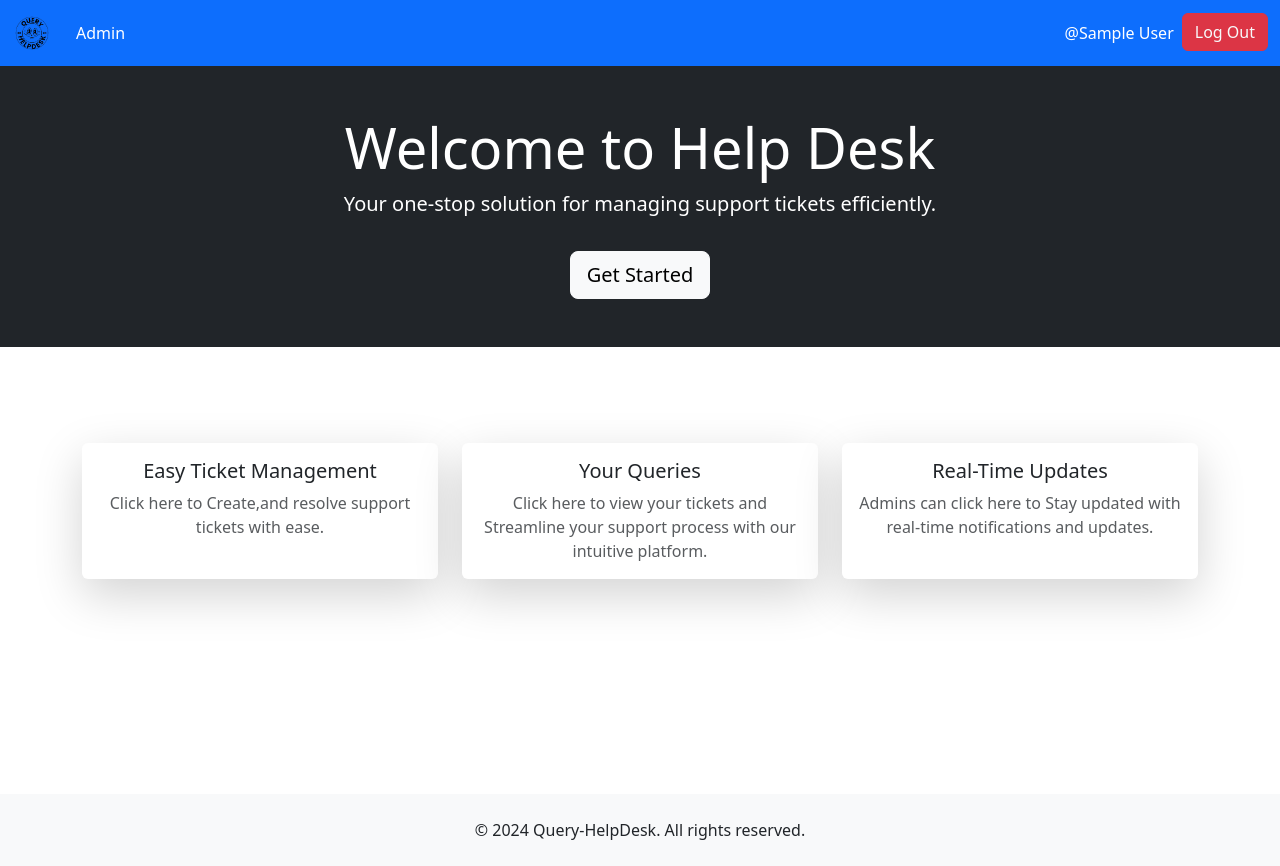
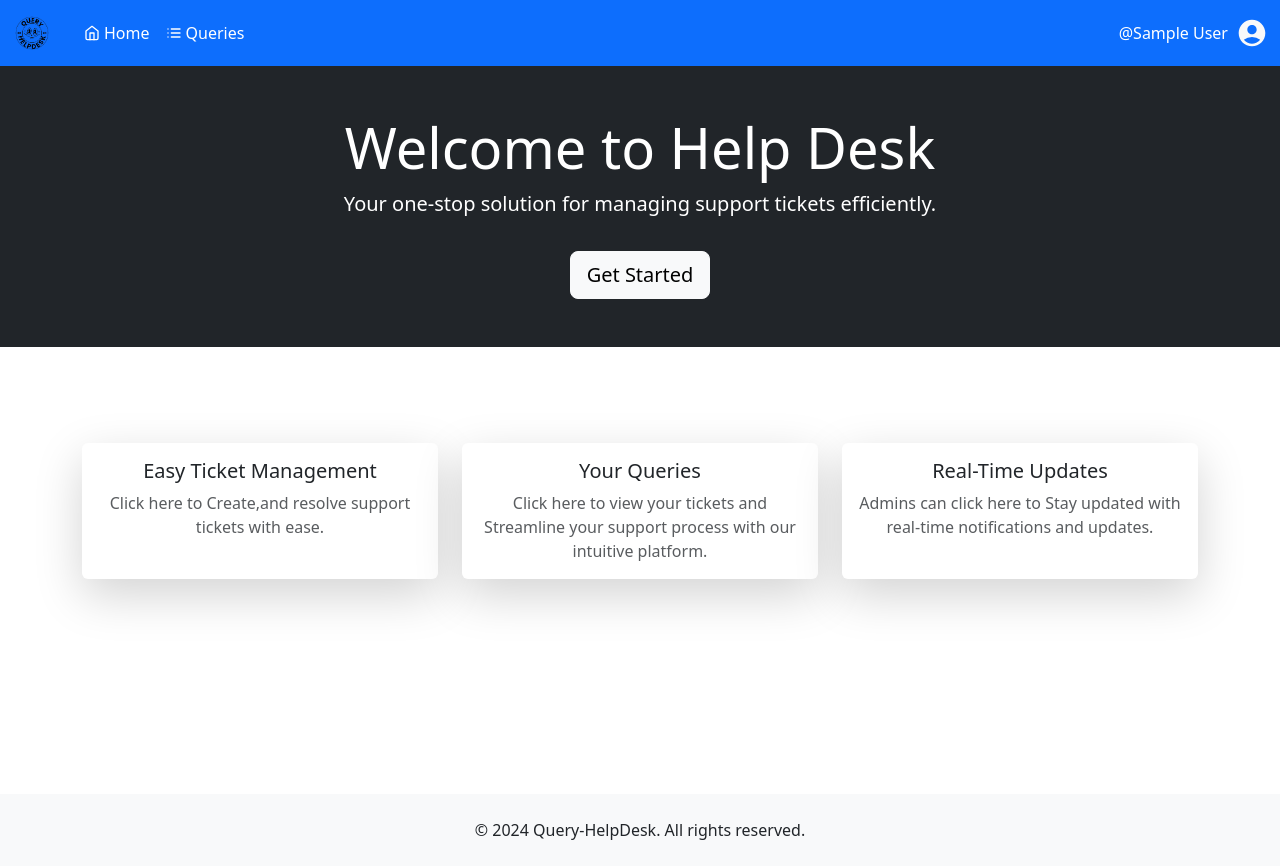
Before and after one commit to syedomar1/queryhelpdesk-frontend, a React (Create React App) app: page / in a window 1280 px wide. Built offline with nearby package versions, Linux system fonts and the light colour scheme; sample sign-in values are in the browser's storage.

Commit message:
Updated Navbar

```diff
--- a/src/components/Navbar.js
+++ b/src/components/Navbar.js
@@ -1,21 +1,26 @@
-import React, {useContext} from "react";
+import React, { useState, useContext } from "react";
 import { Link, useNavigate } from "react-router-dom";
 import { AuthContext } from "./AuthContext";
+import { FiLogIn, FiHome, FiFilePlus, FiList, FiCheckSquare } from "react-icons/fi";
+import { MdAccountCircle } from "react-icons/md";
+import "bootstrap/dist/css/bootstrap.min.css";
 
 export default function Navbar() {
+  const [dropdown, setDropdown] = useState(false);
   const { isAuthenticated, userRole, userName, logout } = useContext(AuthContext);
   const navigate = useNavigate();
 
   const handleLogout = () => {
     logout();
-    navigate("/");
+    navigate("/login");
   };
+
   return (
-    <div>
+    <>
       <nav className="navbar navbar-expand-lg navbar-dark bg-primary">
         <div className="container-fluid">
-        <Link className="navbar-brand" to="/">
-          <img src="/logo.png" alt="Logo" height={40} />
+          <Link className="navbar-brand d-flex align-items-center" to="/">
+            <img src="/logo.png" alt="Logo" height={40} className="me-2" />
           </Link>
           <button
             className="navbar-toggler"
@@ -30,19 +35,41 @@ export default function Navbar() {
           </button>
           <div className="collapse navbar-collapse" id="navbarSupportedContent">
             <ul className="navbar-nav me-auto mb-2 mb-lg-0">
+              <li className="nav-item">
+                <Link className="nav-link active d-flex align-items-center" to="/">
+                  <FiHome className="me-1" />
+                  Home
+                </Link>
+              </li>
               {isAuthenticated && userRole === "admin" && (
                 <li className="nav-item">
-                <Link className="nav-link active" to="/admin">
-                  Admin
+                  <Link className="nav-link active d-flex align-items-center" to="/admin">
+                    <FiList className="me-1" />
+                    Queries
                   </Link>
                 </li>
               )}
               {isAuthenticated && userRole === "user" && (
+                <>
                   <li className="nav-item">
-                <Link className="nav-link active" to="/userraiseticket">
-                  User
+                    <Link className="nav-link active d-flex align-items-center" to="/userraiseticket">
+                      <FiFilePlus className="me-1" />
+                      Create Ticket
                     </Link>
                   </li>
+                  <li className="nav-item">
+                    <Link className="nav-link active d-flex align-items-center" to="/UserAllTicket">
+                      <FiList className="me-1" />
+                      View Tickets
+                    </Link>
+                  </li>
+                  <li className="nav-item">
+                    <Link className="nav-link active d-flex align-items-center" to="/allqueries">
+                      <FiCheckSquare className="me-1" />
+                      Resolved Tickets
+                    </Link>
+                  </li>
+                </>
               )}
             </ul>
             <ul className="navbar-nav ms-auto mb-2 mb-lg-0">
@@ -51,18 +78,41 @@ export default function Navbar() {
                   <li className="nav-item">
                     <span className="nav-link active">@{userName}</span>
                   </li>
-                <li className="nav-item">
-                  <button className="btn btn-danger text-light" type="button" onClick={handleLogout}>
-                    Log Out
-                  </button>
+                  <li
+                    className="nav-item dropdown position-relative mt-1"
+                    onMouseOver={() => setDropdown(true)}
+                    onMouseLeave={() => setDropdown(false)}
+                  >
+                    <MdAccountCircle
+                      className="text-light"
+                      style={{ fontSize: "2rem", cursor: "pointer" }}
+                      id="navbarDropdown"
+                      role="button"
+                      data-bs-toggle="dropdown"
+                      aria-expanded="false"
+                    />
+                    <ul
+                      className={`dropdown-menu ${dropdown ? 'show' : ''} ${window.innerWidth < 768 ? 'dropdown-small' : 'dropdown-large'}`}
+                      aria-labelledby="navbarDropdown"
+                    >
+                      <li>
+                        <span
+                          onClick={handleLogout}
+                          className="dropdown-item"
+                          style={{ cursor: "pointer" }}
+                        >
+                          <FiLogIn className="me-2" />
+                          Logout
+                        </span>
+                      </li>
+                    </ul>
                   </li>
                 </>
               ) : (
                 <li className="nav-item">
-                <Link to="/login" className="nav-link">
-                  <button className="btn btn-success text-light" type="button">
+                  <Link to="/login" className="nav-link text-light fw-bold">
+                    <FiLogIn className="me-2" />
                     Sign In
-                  </button>
                   </Link>
                 </li>
               )}
@@ -70,6 +120,31 @@ export default function Navbar() {
           </div>
         </div>
       </nav>
-    </div>
+
+      <style>{`
+        .dropdown-large {
+          right: 0px;
+          width: 150px;
+          z-index: 30;
+          position: absolute;
+          background-color: white;
+          box-shadow: 0 4px 8px rgba(0, 0, 0, 0.1);
+          border-radius: 0.25rem;
+        }
+        .dropdown-small {
+          left: 0px;
+          top: 50px;
+          width: 150px;
+          z-index: 30;
+          position: absolute;
+          background-color: white;
+          box-shadow: 0 4px 8px rgba(0, 0, 0, 0.1);
+          border-radius: 0.25rem;
+        }
+        .dropdown-menu {
+          padding: 0.5rem;
+        }
+      `}</style>
+    </>
   );
 }
```
Lines whose indentation alone changed are shown as unchanged.
